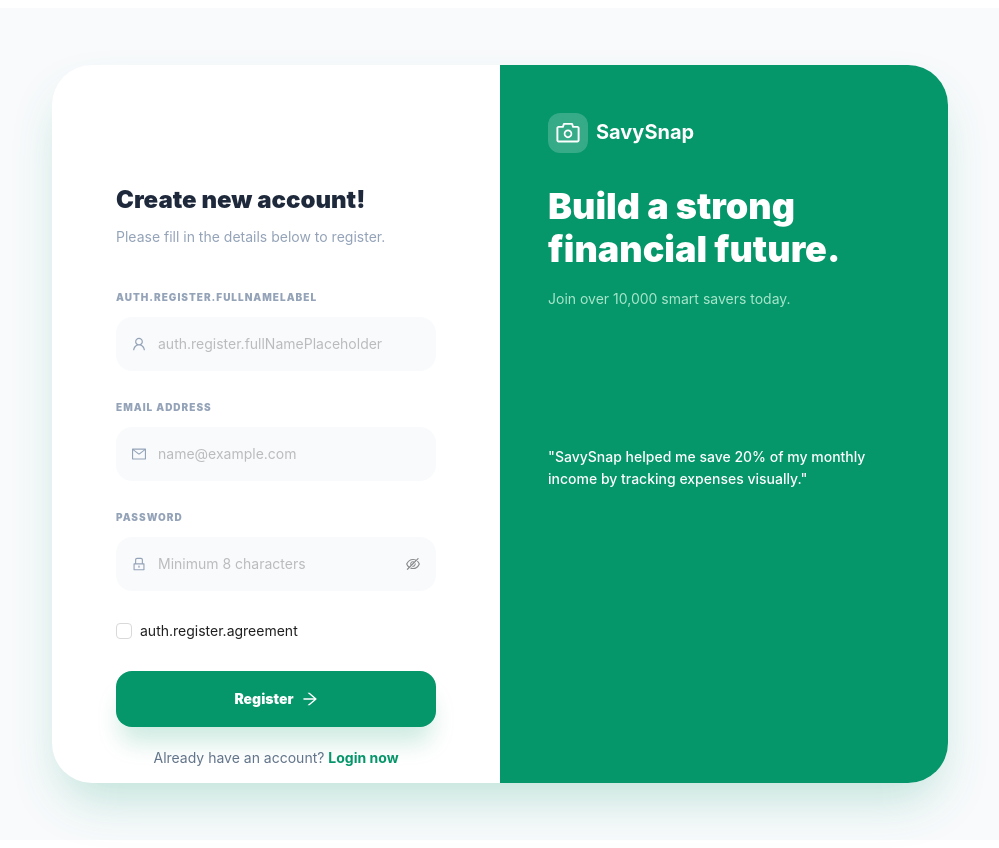
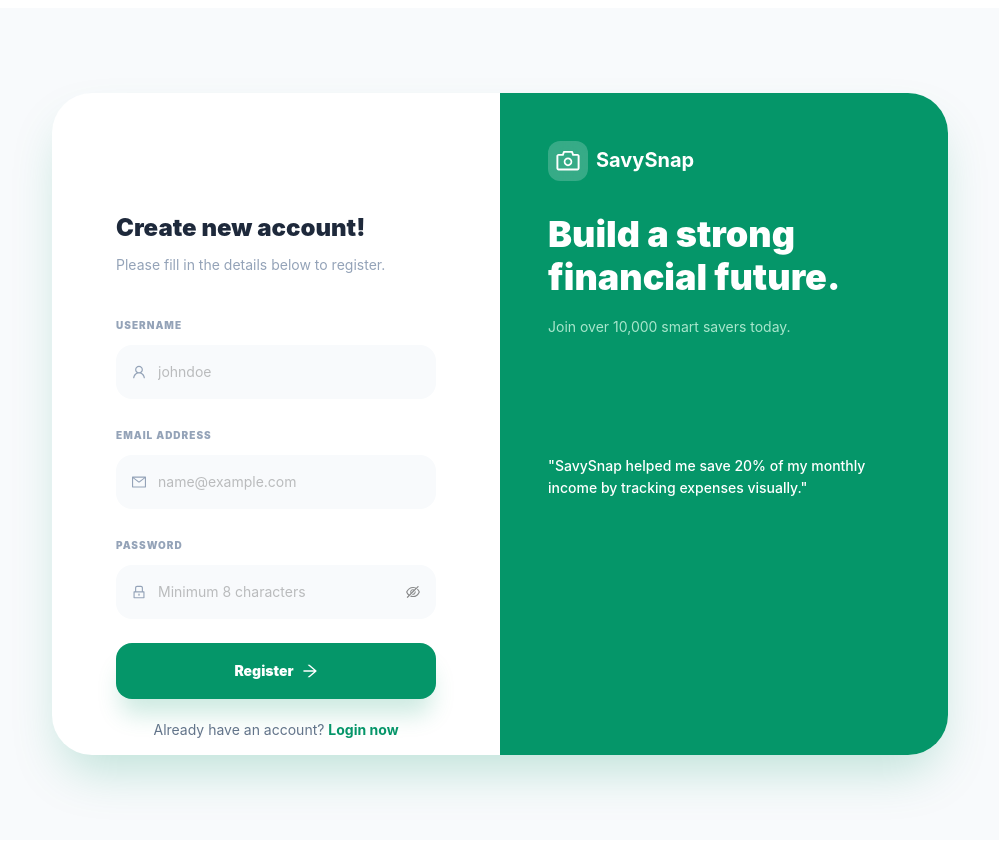
Before and after one commit to chaunhattang/SavySnap, a Next.js app in the folder fe/my-app/: page /en/register in a window 1280 px wide. Shown: the whole page, without its empty margins (140-1139 px from the left). Built offline with nearby package versions, Linux system fonts and the light colour scheme; what @ant-design/nextjs-registry would draw is missing.

Commit message:
merge branch

```diff
--- a/fe/my-app/src/components/auth/register/RegisterForm.tsx
+++ b/fe/my-app/src/components/auth/register/RegisterForm.tsx
@@ -41,10 +41,10 @@ const RegisterForm: React.FC = () => {
                 requiredMark={false}
             >
                 <Form.Item
-                    name="fullName"
+                    name="username"
                     label={
                         <Typography.Text className={styles.inputLabel}>
-                            {t('fullNameLabel')}
+                            {t('usernameLabel')}
                         </Typography.Text>
                     }
                     rules={[
@@ -52,7 +52,7 @@ const RegisterForm: React.FC = () => {
                             required: true,
                             message: (
                                 <Typography.Text style={{ color: 'inherit' }}>
-                                    {t('fullNameRequired')}
+                                    {t('usernameRequired')}
                                 </Typography.Text>
                             ),
                         },
@@ -60,7 +60,7 @@ const RegisterForm: React.FC = () => {
                 >
                     <Input
                         prefix={<UserOutlined style={{ color: '#94a3b8', marginRight: 8 }} />}
-                        placeholder={t('fullNamePlaceholder')}
+                        placeholder={t('usernamePlaceholder')}
                         variant="filled"
                         className={styles.customInput}
                     />
@@ -127,25 +127,6 @@ const RegisterForm: React.FC = () => {
                     />
                 </Form.Item>
 
-                <Form.Item
-                    name="agreement"
-                    valuePropName="checked"
-                    rules={[
-                        {
-                            validator: (_, value) =>
-                                value
-                                    ? Promise.resolve()
-                                    : Promise.reject(new Error(t('agreementRequired'))),
-                        },
-                    ]}
-                >
-                    <Checkbox>
-                        <Typography.Text style={{ color: 'inherit' }}>
-                            {t('agreement')}
-                        </Typography.Text>
-                    </Checkbox>
-                </Form.Item>
-
                 <Form.Item style={{ marginBottom: 0, marginTop: 16 }}>
                     <Button
                         type="primary"
```
Also changed, not shown: fe/my-app/src/services/apis/axiosClient.ts (+8 -2 lines), 1 other file (tests, documents, lock files or other folders).
